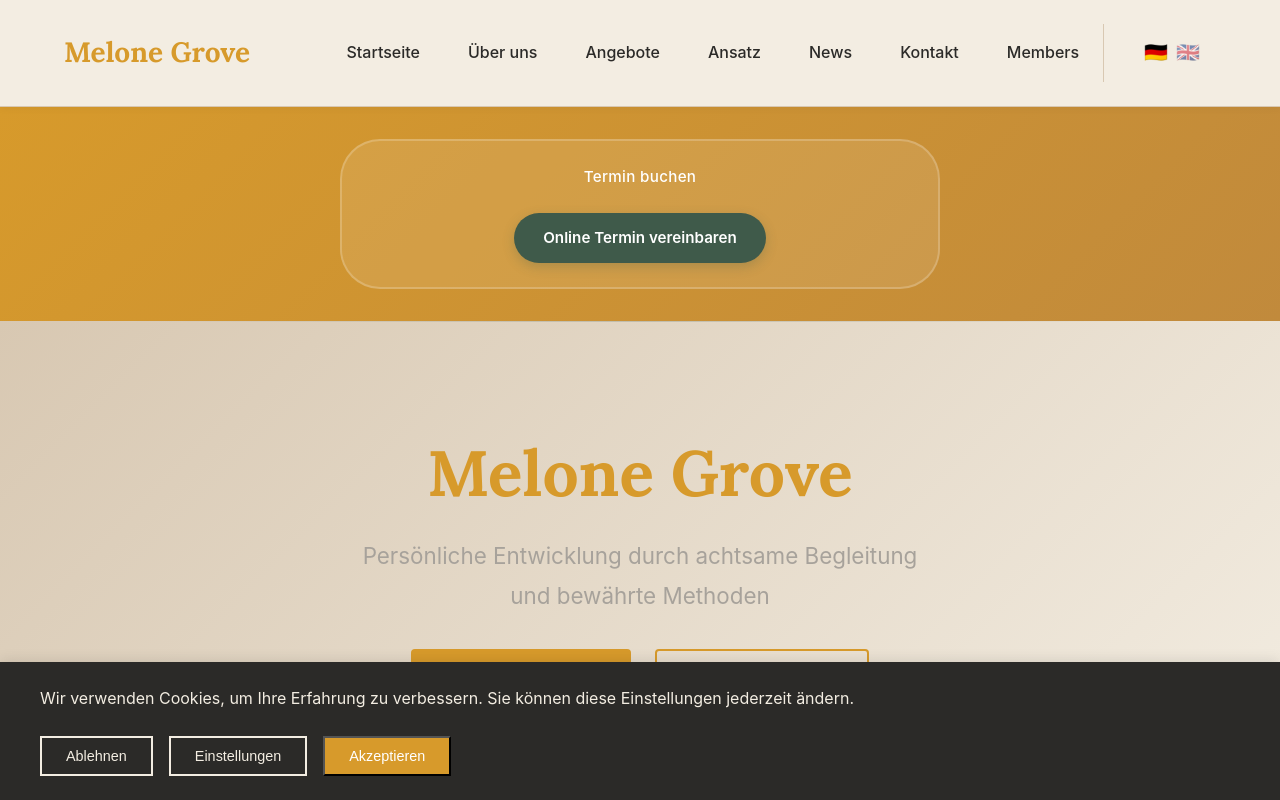
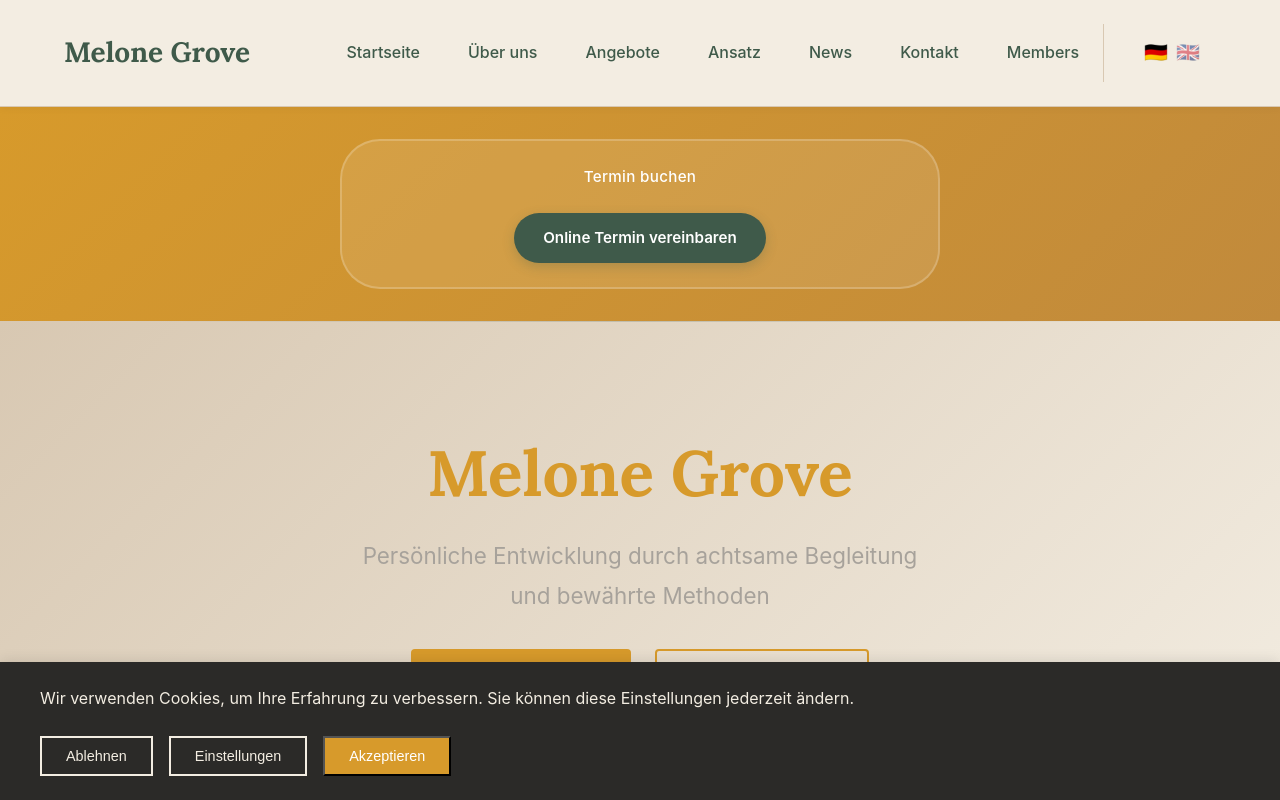
Before and after one commit to Filip-Zafran/melone-grove-web, a plain HTML site: page index.html in a window 1280 px wide. Shown: the top 800 px of the page. Drawn offline with Linux system fonts and the light colour scheme.

Commit message:
Change navbar text color to green accent
- Navbar logo now uses green (--color-accent)
- Navigation links now use green
- Language button now uses green
- Hover states use lighter green

Co-Authored-By: Claude Haiku 4.5 <noreply@anthropic.com>

```diff
--- a/styles.css
+++ b/styles.css
@@ -273,7 +273,7 @@ section::before {
     font-family: var(--font-serif);
     font-size: 1.75rem;
     font-weight: 700;
-    color: var(--color-primary);
+    color: var(--color-accent);
 }
 
 .navbar-menu {
@@ -299,13 +299,13 @@ section::before {
 .navbar-menu li a {
     display: block;
     padding: var(--spacing-md);
-    color: var(--color-text-primary);
+    color: var(--color-accent);
     font-weight: 500;
 }
 
 .navbar-menu li a:hover {
     background-color: var(--color-bg-secondary);
-    color: var(--color-primary);
+    color: var(--color-accent-light);
 }
 
 .nav-link {
@@ -326,7 +326,7 @@ section::before {
     display: flex;
     align-items: center;
     gap: 8px;
-    color: var(--color-text-primary);
+    color: var(--color-accent);
     font-weight: 600;
     font-size: 0.9rem;
     padding: var(--spacing-xs) var(--spacing-sm);
```
